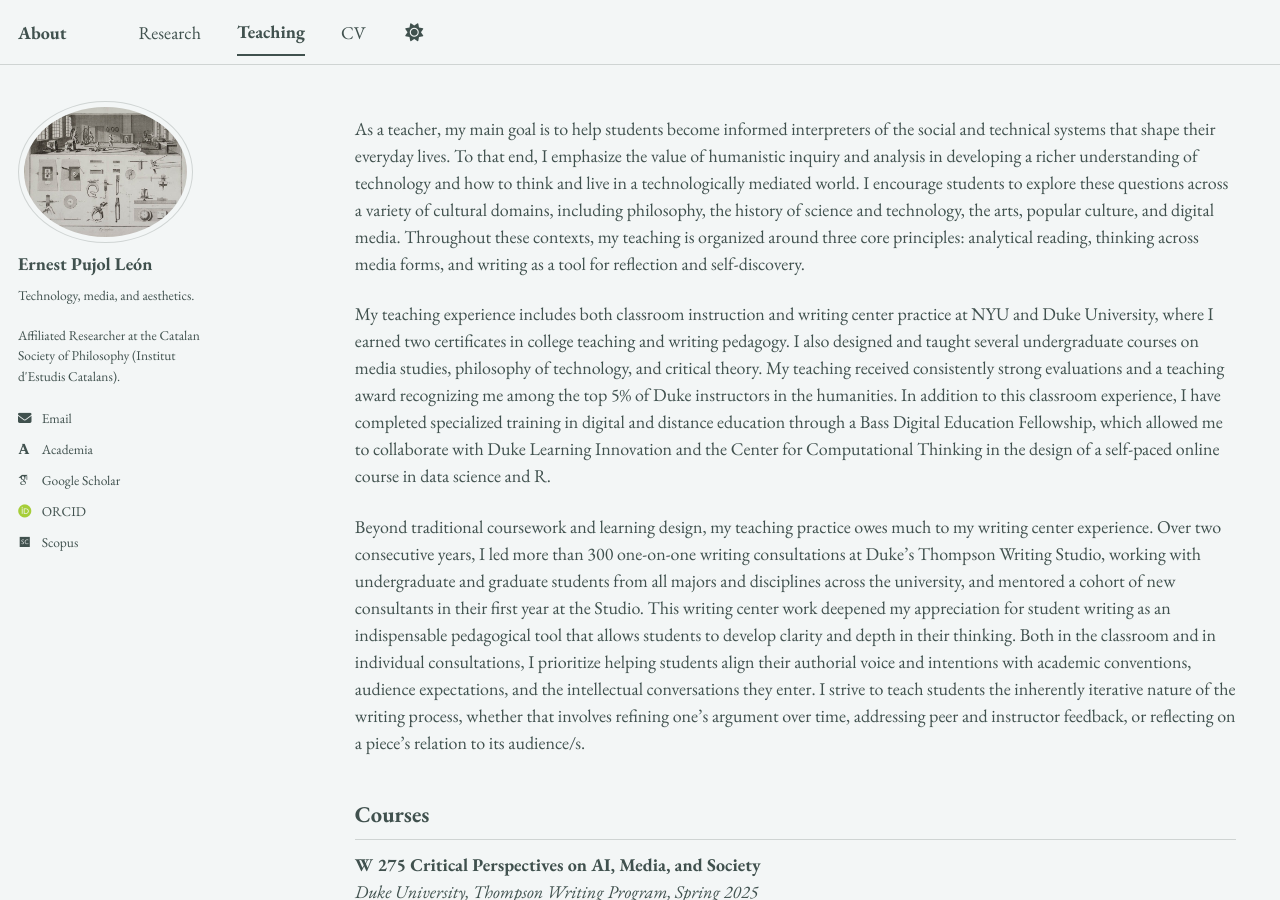
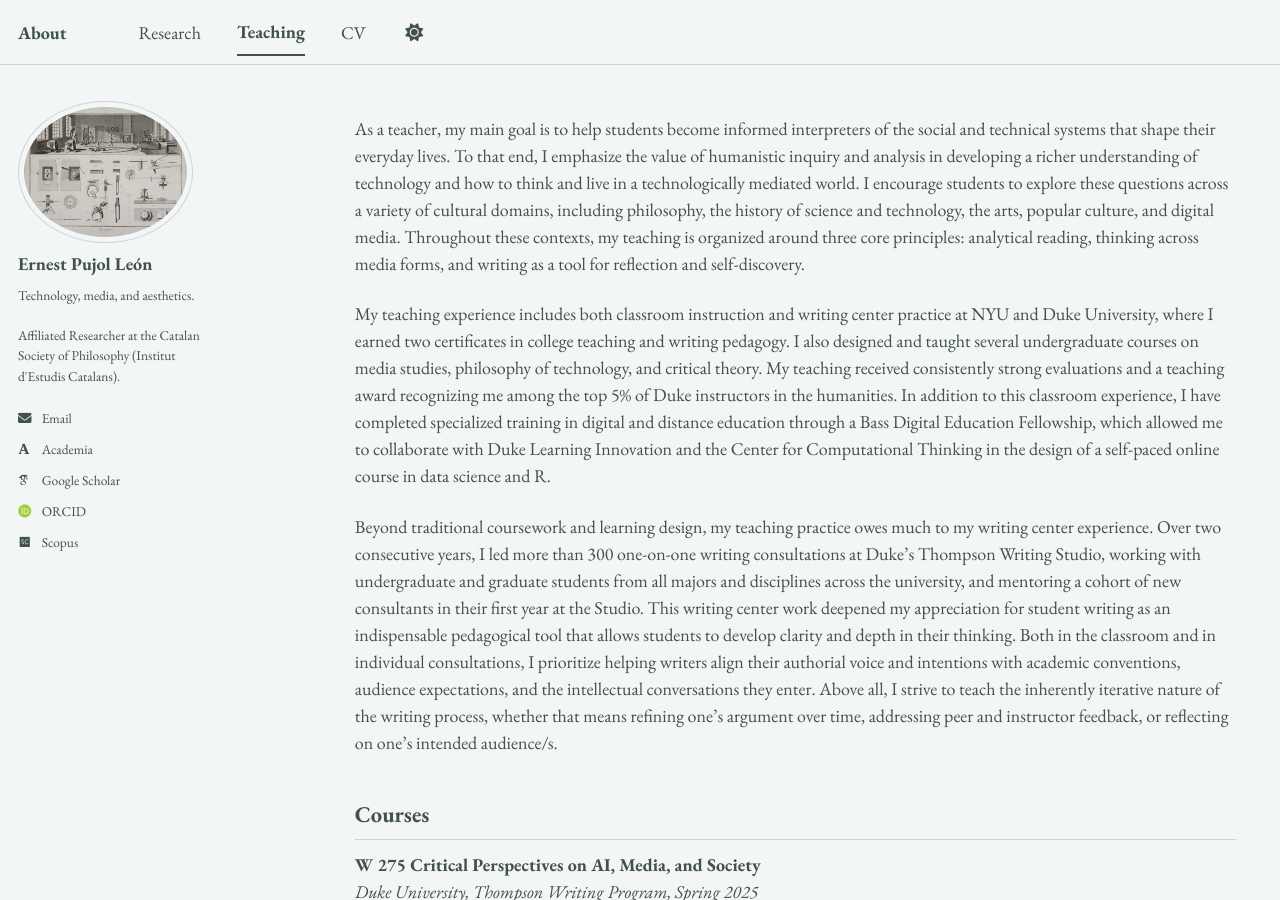
Before and after one commit to epujol90/epujol90.github.io, a Jekyll site: the page built from _pages/teaching.md, in a window 1280 px wide and 900 px high. Built offline with Jekyll 4.4.1, drawn with Linux system fonts in a browser that asks for light colours; some web fonts are replaced; a script bundle is joined from its source files by our own code; library files that are not in the unit come from our copies.

Commit message:
Update teaching.md

```diff
--- a/_pages/teaching.md
+++ b/_pages/teaching.md
@@ -9,7 +9,7 @@ As a teacher, my main goal is to help students become informed interpreters of t
 
 My teaching experience includes both classroom instruction and writing center practice at NYU and Duke University, where I earned two certificates in college teaching and writing pedagogy. I also designed and taught several undergraduate courses on media studies, philosophy of technology, and critical theory. My teaching received consistently strong evaluations and a teaching award recognizing me among the top 5% of Duke instructors in the humanities. In addition to this classroom experience, I have completed specialized training in digital and distance education through a Bass Digital Education Fellowship, which allowed me to collaborate with Duke Learning Innovation and the Center for Computational Thinking in the design of a self-paced online course in data science and R.
 
-Beyond traditional coursework and learning design, my teaching practice owes much to my writing center experience. Over two consecutive years, I led more than 300 one-on-one writing consultations at Duke's Thompson Writing Studio, working with undergraduate and graduate students from all majors and disciplines across the university, and mentored a cohort of new consultants in their first year at the Studio. This writing center work deepened my appreciation for student writing as an indispensable pedagogical tool that allows students to develop clarity and depth in their thinking. Both in the classroom and in individual consultations, I prioritize helping students align their authorial voice and intentions with academic conventions, audience expectations, and the intellectual conversations they enter. I strive to teach students the inherently iterative nature of the writing process, whether that involves refining one's argument over time, addressing peer and instructor feedback, or reflecting on a piece’s relation to its audience/s.
+Beyond traditional coursework and learning design, my teaching practice owes much to my writing center experience. Over two consecutive years, I led more than 300 one-on-one writing consultations at Duke's Thompson Writing Studio, working with undergraduate and graduate students from all majors and disciplines across the university, and mentoring a cohort of new consultants in their first year at the Studio. This writing center work deepened my appreciation for student writing as an indispensable pedagogical tool that allows students to develop clarity and depth in their thinking. Both in the classroom and in individual consultations, I prioritize helping writers align their authorial voice and intentions with academic conventions, audience expectations, and the intellectual conversations they enter. Above all, I strive to teach the inherently iterative nature of the writing process, whether that means refining one's argument over time, addressing peer and instructor feedback, or reflecting on one's intended audience/s.
 
 
 ## Courses
```
